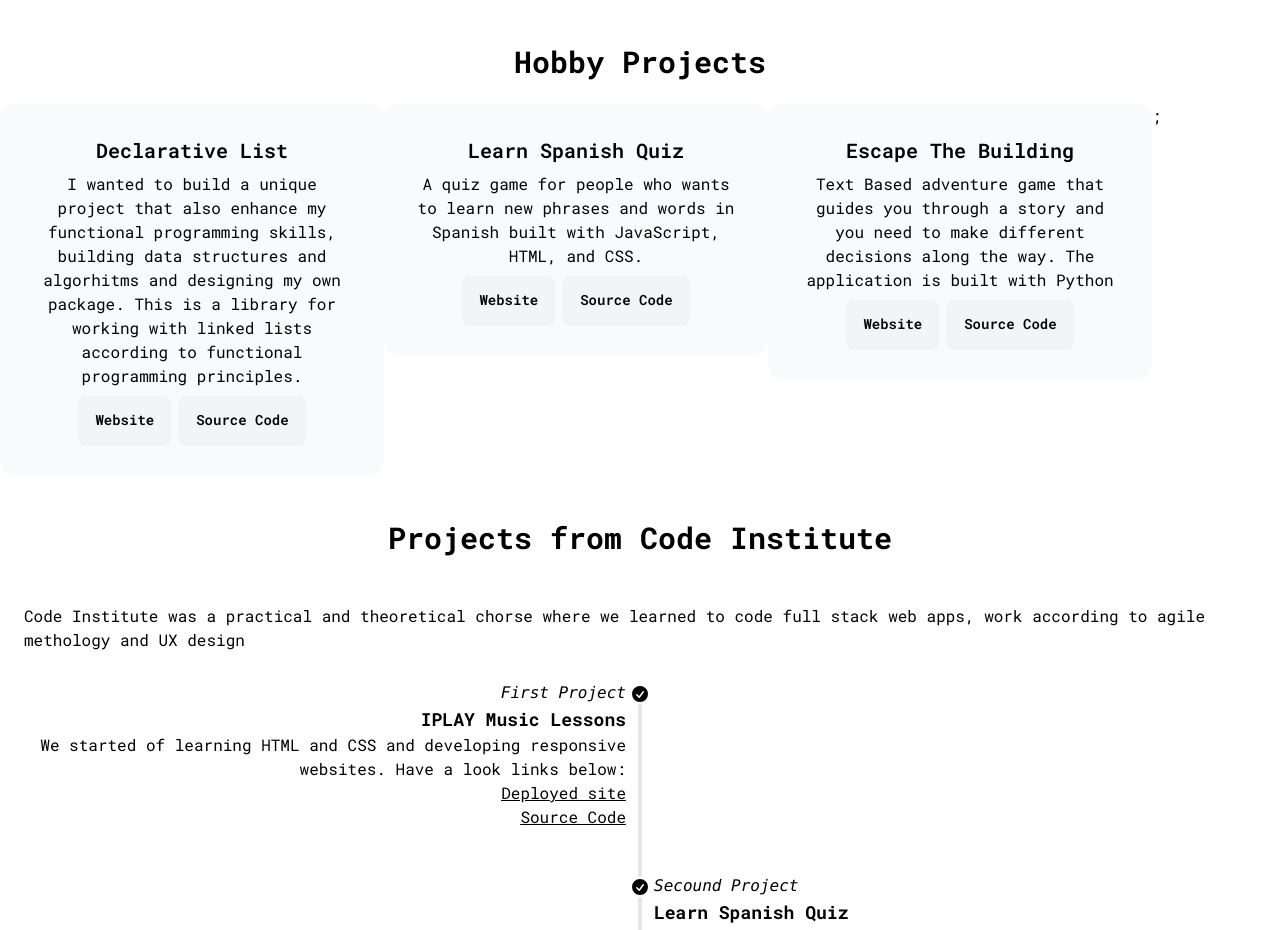
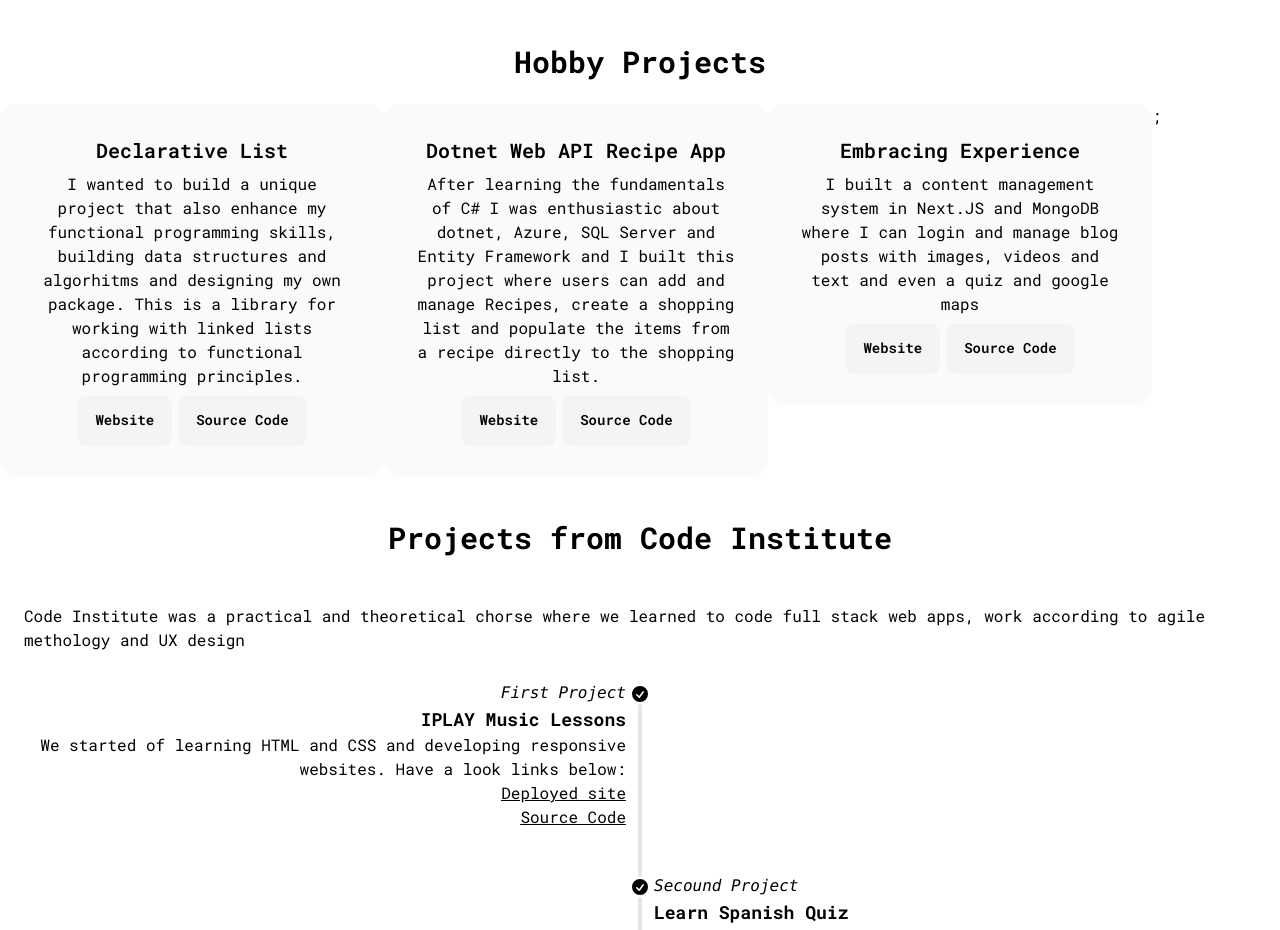
Before and after one commit to EmanuelGustafzon/portfolio, a Next.js app in the folder portfolio/: page / in a window 1280 px wide. Shown: the part 780-1710 px from the top of the page. Built offline with nearby package versions, Linux system fonts and the light colour scheme.

Commit message:
Update projects.js
Add new content

```diff
--- a/portfolio/portfolio-projects/projects.js
+++ b/portfolio/portfolio-projects/projects.js
@@ -8,15 +8,15 @@ export const projects = [
     },
     {
       id: 2,
-      title: 'Learn Spanish Quiz',
-      content: 'A quiz game for people who wants to learn new phrases and words in Spanish built with JavaScript, HTML, and CSS.',
+      title: 'Dotnet Web API Recipe App',
+      content: 'After learning the fundamentals of C# I was enthusiastic about dotnet, Azure, SQL Server and Entity Framework and I built this project where users can add and manage Recipes, create a shopping list and populate the items from a recipe directly to the shopping list.',
       website: 'https://emanuelgustafzon.github.io/Milestone-project-2-Quiz/',
       sourceCode: 'https://github.com/EmanuelGustafzon/Milestone-project-2-Quiz',
     },
     {
       id: 3,
-      title: 'Escape The Building',
-      content: 'Text Based adventure game that guides you through a story and you need to make different decisions along the way. The application is built with Python',
+      title: 'Embracing Experience',
+      content: 'I built a content management system in Next.JS and MongoDB where I can login and manage blog posts with images, videos and text and even a quiz and google maps',
       website: 'https://escape-the-building.herokuapp.com/',
       sourceCode: 'https://github.com/EmanuelGustafzon/escape-the-building',
     },
```
